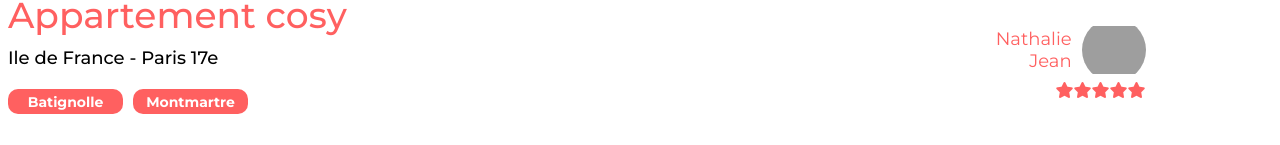
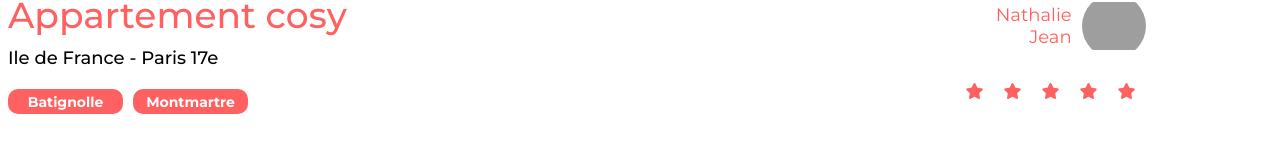
Before and after one commit to Dasher8/kasa_site, a React (Vite) app: page / in a window 1280 px wide. Shown: the part 807-952 px from the top of the page. Built offline with nearby package versions, Linux system fonts and the light colour scheme; grey boxes are pictures that could not be loaded; a web font is replaced by a local one.

Commit message:
fix: fix colors when stars are active&inactive

```diff
--- a/src/components/description/styles.scss
+++ b/src/components/description/styles.scss
@@ -91,12 +91,21 @@
         }
       }
 
-      .fa-solid .fa-star .active {
-        color: #ff6060;
-      }
+      .rating {
+        display: flex;
+        margin: 15px 0;
 
-      .fa-solid .fa-star .inactive {
-        color: #e3e3e3;
+        .fa-solid {
+          padding: 10px;
+        }
+
+        .fa-solid .fa-star .active {
+          color: #ff6060;
+        }
+
+        .fa-solid .fa-star .inactive {
+          color: #e3e3e3;
+        }
       }
     }
   }
```
